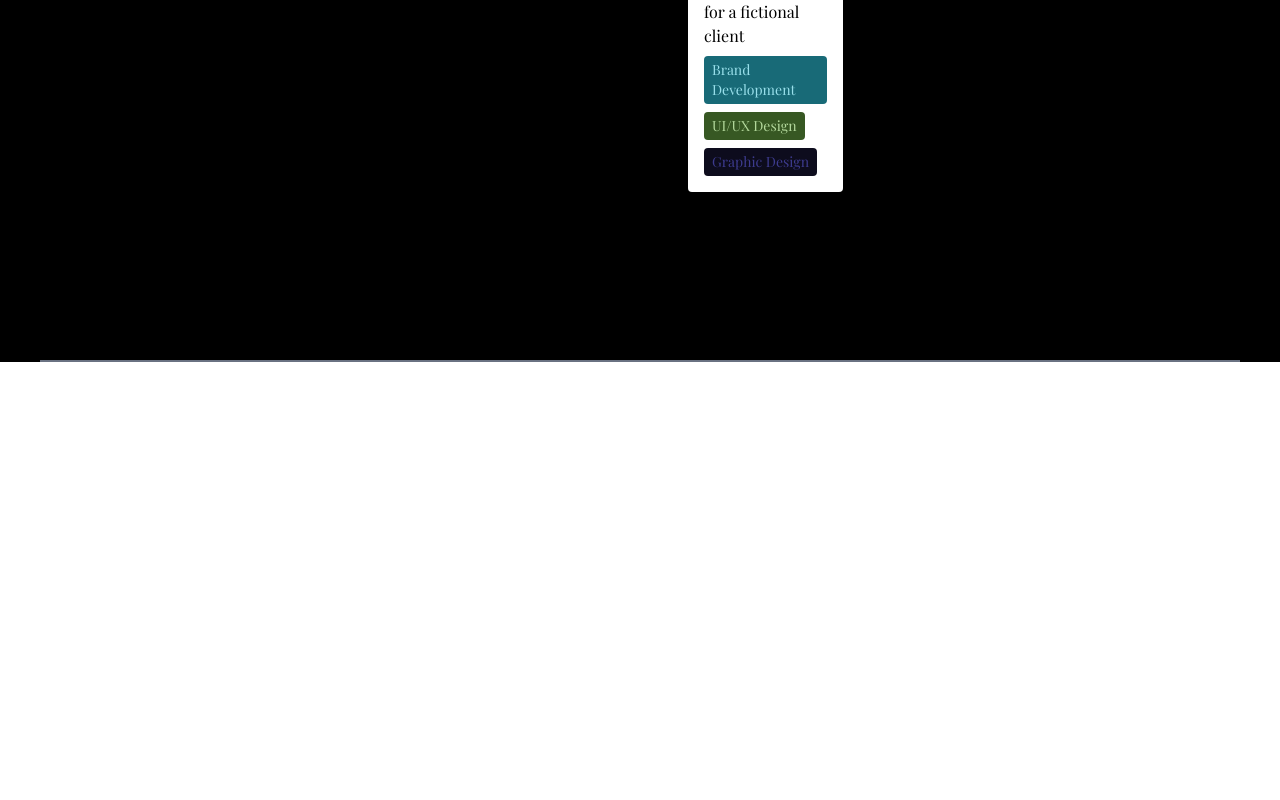
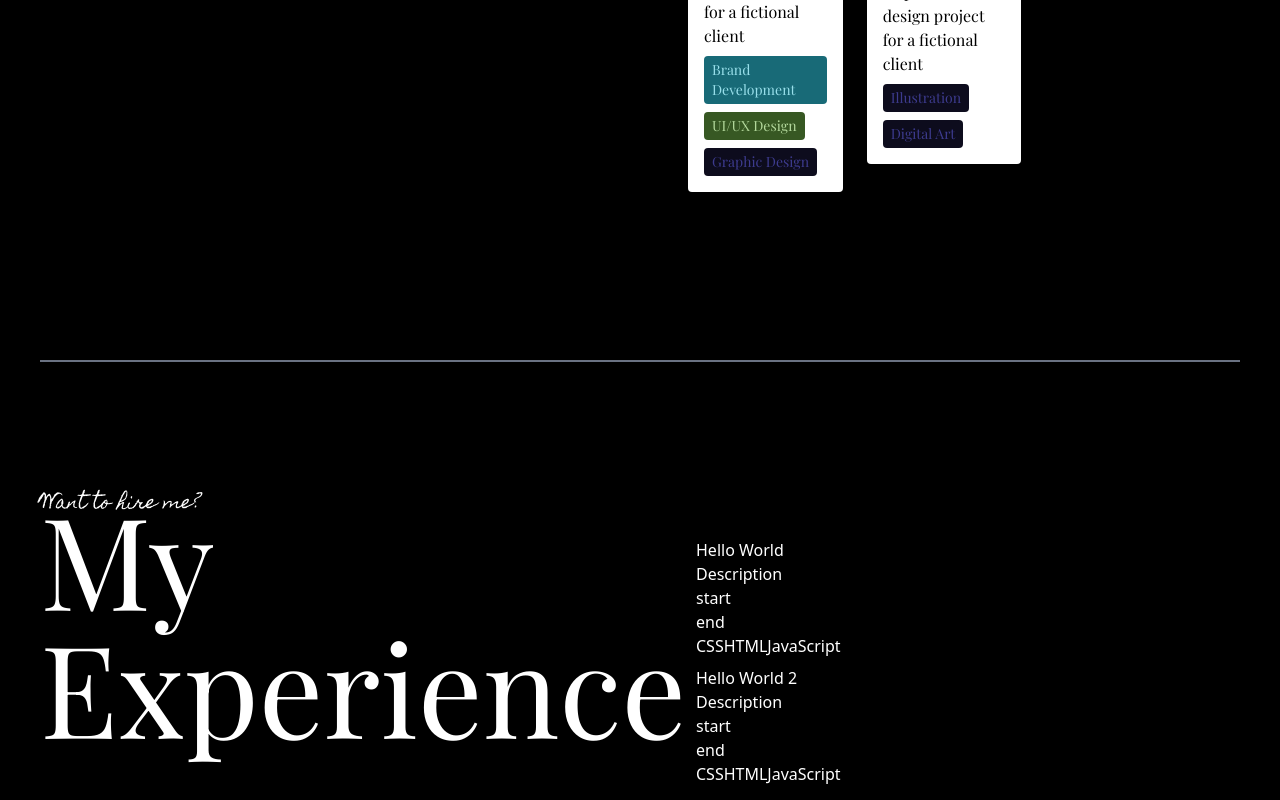
Before and after one commit to brendonmustdie/psychic-memory, a Next.js app: page / in a window 1280 px wide. Shown: the part 1260-2060 px from the top of the page. Before the commit the page ends 1622 px from the top, so only its background shows below. Built offline with nearby package versions, Linux system fonts and the light colour scheme; a web font is replaced by a local one.

Commit message:
XPComp Initial

```diff
--- a/src/app/components/NextProjectComp.jsx
+++ b/src/app/components/NextProjectComp.jsx
@@ -1,6 +1,10 @@
-export default function NextProjectComp() {
+import Link from "next/link";
+
+
+export default function NextProjectComp(path) {
     return (
         <button className={" p-2 m-2 flex flex-row group absolute right-2"}>
+            <Link href={path}>
             <div className={"group-hover:hidden flex"}>
                 <svg xmlns="http://www.w3.org/2000/svg" width="30" height="30" fill="currentColor"
                      className="bi bi-lightbulb" viewBox="0 0 16 16">
@@ -27,7 +31,7 @@ export default function NextProjectComp() {
                         d="m12.14 8.753-5.482 4.796c-.646.566-1.658.106-1.658-.753V3.204a1 1 0 0 1 1.659-.753l5.48 4.796a1 1 0 0 1 0 1.506z"/>
                 </svg>
             </div>
-
+            </Link>
         </button>
 
     )
--- a/src/app/components/ProjectComp.jsx
+++ b/src/app/components/ProjectComp.jsx
@@ -9,7 +9,7 @@ export default function ProjectComp({ projects, categories }) {
 
     const getCategoryTextColor = (name) => {
         const cat = categories.find(c => c.name === name);
-        return cat ? cat.text : "#000"; // fallback to black for text
+        return cat ? cat.text : "#000";
     };
 
     return (
--- /dev/null
+++ b/src/app/components/XPCardComp.jsx
@@ -0,0 +1,21 @@
+"use client";
+
+export default function XPCardComp({
+                                       title,
+                                       description,
+                                       skills,
+                                       company,
+                                       startDate,
+                                       endDate,
+                                   }) {
+    return (
+        <div className="rounded-lg m-2 grid-cols-2 gap-4">
+            <div>{title}</div>
+            <div>{description}</div>
+            <div>{startDate}</div>
+            <div>{endDate}</div>
+            <div>{skills}</div>
+            <div>{company}</div>
+        </div>
+    );
+}
--- /dev/null
+++ b/src/app/components/XPComp.jsx
@@ -0,0 +1,34 @@
+"use client";
+
+import XPCardComp from "@/app/components/XPCardComp";
+
+export default function XPComp() {
+    const xpElements = [
+        {
+            title: "Hello World",
+            startDate: "start",
+            endDate: "end",
+            company: "Company",
+            description: "Description",
+            skills: ["CSS", "HTML", "JavaScript"],
+        },
+        {
+            title: "Hello World 2",
+            startDate: "start",
+            endDate: "end",
+            company: "Company",
+            description: "Description",
+            skills: ["CSS", "HTML", "JavaScript"],
+        },
+    ];
+
+    return (
+        <div>
+            {xpElements.map((xpElement) => (
+                <div key={xpElement.title}>
+                    <XPCardComp title={xpElement.title} startDate={xpElement.startDate} endDate={xpElement.endDate} compant={xpElement.company} description={xpElement.description} skills={xpElement.skills} />
+                </div>
+            ))}
+        </div>
+    );
+}
--- a/src/app/page.js
+++ b/src/app/page.js
@@ -4,6 +4,7 @@ import ScreenLayoutComp from "@/app/components/ScreenLayoutComp";
 import HeaderComp from "@/app/components/HeaderComp";
 import GenericContentComp from "@/app/components/GenericContentComp";
 import ProjectComp from "@/app/components/ProjectComp";
+import XPComp from "@/app/components/XPComp";
 
 
 
@@ -15,6 +16,8 @@ export default function Home() {
         {name: "Digital Marketing", color: "#1A2438", text: "#6883BA"},
         {name: "Copywriting", color: "#0D0C1D", text: "#3D3B8E"},
         {name: "Graphic Design", color: "#0D0C1D", text: "#3D3B8E"},
+        {name: "Illustration", color: "#0D0C1D", text: "#3D3B8E"},
+        {name: "Digital Art", color: "#0D0C1D", text: "#3D3B8E"},
 
     ];
 
@@ -48,6 +51,13 @@ export default function Home() {
             categories: ["Brand Development", "UI/UX Design", "Graphic Design"],
             path: "/projects/nourish",
         },
+        {
+            image: "",
+            title: "Unmatched Deck",
+            description: "A speculative design project for a fictional client",
+            categories: ["Illustration", "Digital Art"],
+            path: "/projects/unmatcheddeck",
+        },
 
     ];
 
@@ -78,7 +88,6 @@ export default function Home() {
                                           </>
                                       }
                                   />
-
                                   }/>
 
 
@@ -94,6 +103,10 @@ export default function Home() {
                     leftComponent={<HeaderComp heading={"My Work"} subheading={""}/>}
                     rightComponent={<ProjectComp projects={projects} categories={categories}/>}
                 />
+                <ScreenLayoutComp
+                    leftComponent={<HeaderComp heading={"My Experience"} subheading={"Want to hire me?"}/>}
+                    rightComponent={<XPComp/>}
+                />
             </div>
         </main>
     );
--- a/src/app/projects/nourish/page.js
+++ b/src/app/projects/nourish/page.js
@@ -13,7 +13,6 @@ export default function Page() {
             <WarningLabelComp></WarningLabelComp>
             <div className={"flex flex-row"}>
                 <HomeButtonComp></HomeButtonComp>
-                {/*<NextProjectComp></NextProjectComp>*/}
             </div>
 
 
--- a/src/app/projects/unmatcheddeck/page.js
+++ b/src/app/projects/unmatcheddeck/page.js
@@ -13,14 +13,13 @@ export default function Page() {
             <WarningLabelComp></WarningLabelComp>
             <div className={"flex flex-row"}>
                 <HomeButtonComp></HomeButtonComp>
-                {/*<NextProjectComp></NextProjectComp>*/}
             </div>
 
 
             <ScreenLayoutComp
                 leftComponent={
                     <HeaderComp
-                        heading="Nourish"
+                        heading="Not Nourish"
                         subheading="Speculative Client:"
                     />
                 }
```
